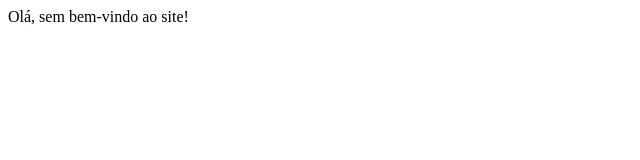
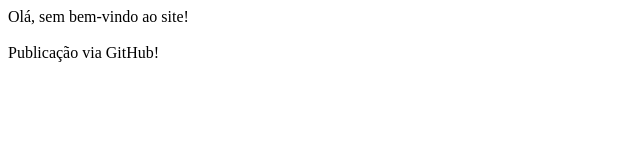
Before and after one commit to ahbrasil/primeiro-projeto, a plain HTML site: page index.html in a window 1280 px wide. Shown: the whole page, without its empty margins (0-640 px from the left). Drawn offline with Linux system fonts and the light colour scheme.

Commit message:
Update index.html

```diff
--- a/index.html
+++ b/index.html
@@ -1,4 +1,6 @@
 <html>
  <meta charset="UTF-8">
  Olá, sem bem-vindo ao site!
+<br><br>
+Publicação via GitHub!
 </html>
```
